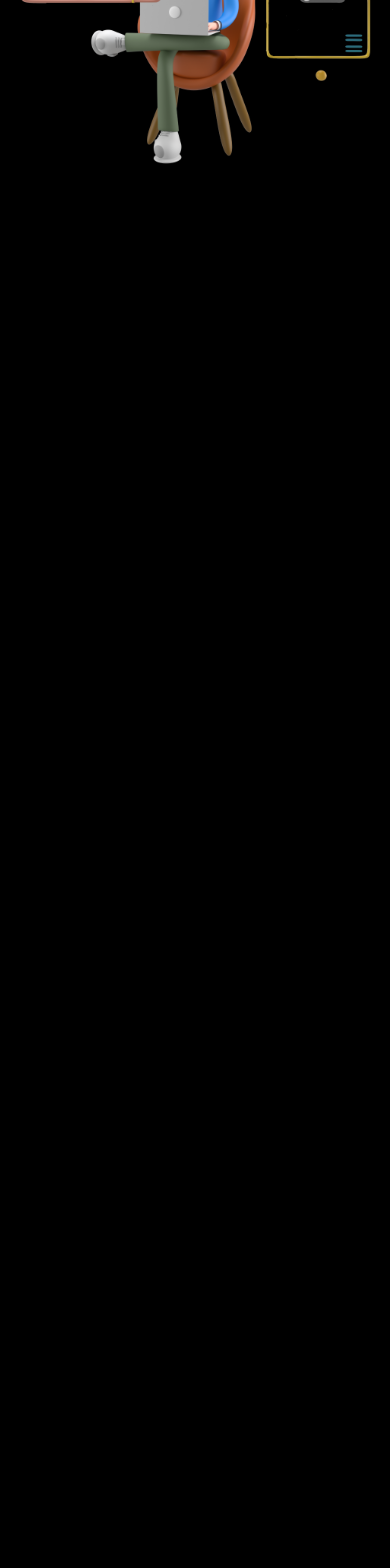
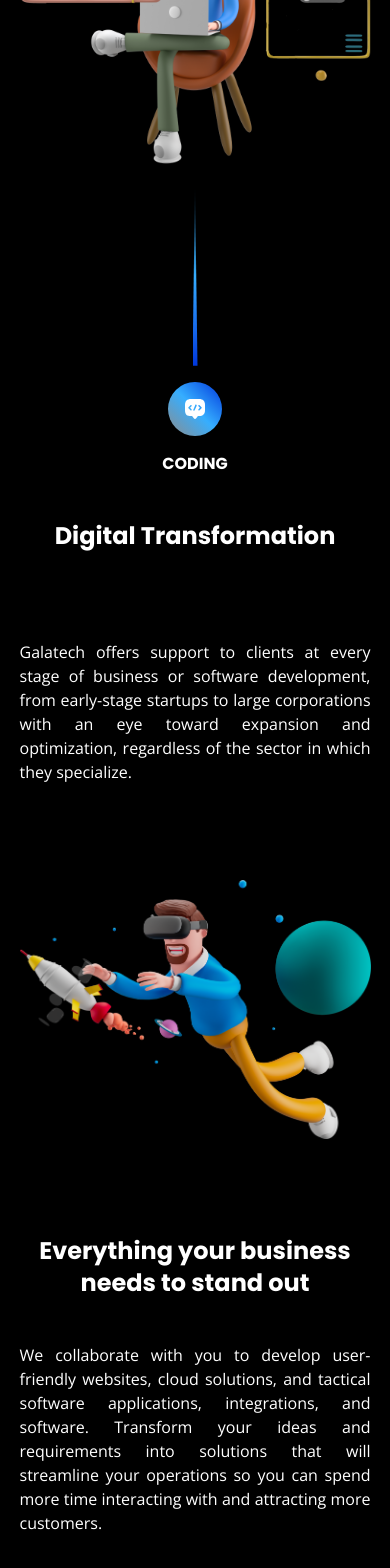
Before and after one commit to chawkichalladia/gws-wabesite, a Next.js app: page / in a window 390 px wide. Shown: the part 2189-3757 px from the top of the page. Before the commit the page ends 2375 px from the top, so only its background shows below. Built offline with nearby package versions, Linux system fonts and the light colour scheme.

Commit message:
Add 'coding' section

```diff
--- a/src/app/layout.tsx
+++ b/src/app/layout.tsx
@@ -18,7 +18,7 @@ export default function RootLayout({
   return (
     <html lang="en">
       <body
-        className={clsx(open_Sans.className, "container max-w-[90%] mx-auto bg-black text-white pt-8 md:pt-16")}
+        className={clsx(open_Sans.className, "container max-w-[90%] mx-auto bg-black text-white text-justify pt-8 md:pt-16")}
       >
         {children}
       </body>
--- a/src/app/page.tsx
+++ b/src/app/page.tsx
@@ -1,3 +1,4 @@
+import Coding from '@/components/Coding';
 import EarthBackground from '@/components/EarthBackground';
 import Header from '@/components/Header';
 import Landing from '@/components/Landing';
@@ -10,6 +11,7 @@ const page = () => {
       <Header />
       <Landing />
       <Services />
+      <Coding />
     </div>
   );
 };
--- /dev/null
+++ b/src/components/Coding.tsx
@@ -0,0 +1,39 @@
+import clsx from 'clsx';
+import Image from 'next/image';
+
+import DigitalTransformationImage from '../../public/digital-transformation.png';
+import MessageIcon from '../../public/message-icon.svg';
+
+import SectionHead from './SectionHead';
+
+import { poppins } from '@/utils/fonts';
+
+const Coding = () => {
+  return (
+    <div className="container">
+      <SectionHead image={MessageIcon} label="coding" title="Digital transformation" />
+      <div className="container flex flex-col items-center justify-center">
+        <p className="pt-11">
+          Galatech offers support to clients at every stage of business or software development, from early-stage
+          startups to large corporations with an eye toward expansion and optimization, regardless of the sector in
+          which they specialize.
+        </p>
+        <Image src={DigitalTransformationImage} alt="Digital transformation image" className='py-24 md:py-40' />
+      </div>
+      <div className="container flex flex-col items-center justify-center">
+        <div className='container flex justify-center text-center'>
+          <h2 className={clsx(poppins.className, 'text-2xl md:text-5xl font-bold')}>
+            Everything your business needs to stand out
+          </h2>
+        </div>
+        <p className="pt-11 pb-20">
+          We collaborate with you to develop user-friendly websites, cloud solutions, and tactical software
+          applications, integrations, and software. Transform your ideas and requirements into solutions that will
+          streamline your operations so you can spend more time interacting with and attracting more customers.
+        </p>
+      </div>
+    </div>
+  );
+};
+
+export default Coding;
```
Also changed, not shown: public/digital-transformation.png (added), public/message-icon.svg (added).
